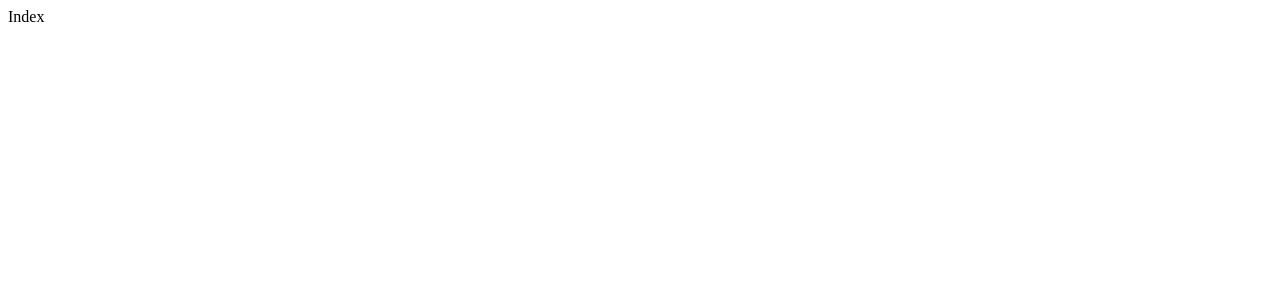
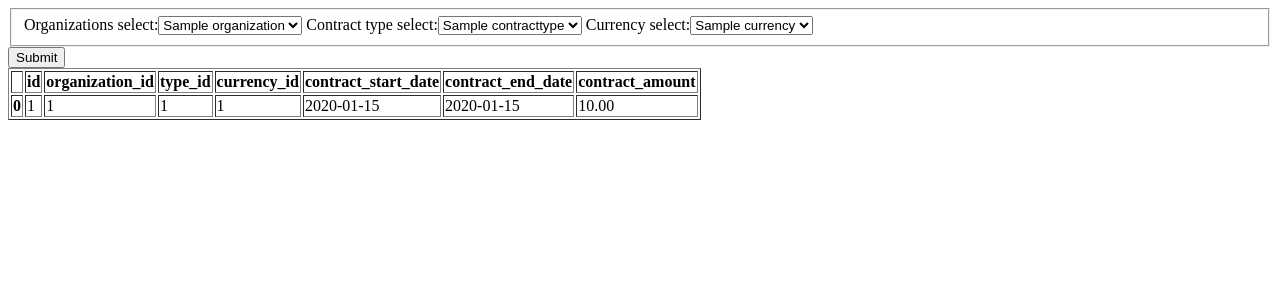
Before and after one commit to manemejeff/contracts, a Django app: page / in a window 1280 px wide. Before the commit the part shown is almost empty. Shown: the top 300 px of the page. Run offline with Django 3.2, Linux system fonts and the light colour scheme; tables that the repository leaves empty hold one stand-in row (values such as "Sample post").

Commit message:
added forms.py filters: org, contract_type, currency

```diff
--- /dev/null
+++ b/main_app/contracts/forms.py
@@ -0,0 +1,36 @@
+from django.forms import ModelForm, ChoiceField, Select
+from . import models
+
+
+class OrgFilter(ModelForm):
+    organizations_select = ChoiceField(
+        choices=[(org.id, org.organization_name) for org in models.Organization.objects.all()])
+
+    class Meta:
+        model = models.Organization
+        fields = ('organizations_select',)
+        widgets = {
+            'organizations_select': Select(attrs={'class': 'select'})
+        }
+
+class ContractTypeFilter(ModelForm):
+    contract_type_select = ChoiceField(
+        choices=[(cont_type.id, cont_type.type_name) for cont_type in models.ContractType.objects.all()])
+
+    class Meta:
+        model = models.ContractType
+        fields = ('contract_type_select',)
+        widgets = {
+            'contract_type_select': Select(attrs={'class': 'select'})
+        }
+
+class CurrencyFilter(ModelForm):
+    currency_select = ChoiceField(
+        choices=[(cur.id, cur.name) for cur in models.Currency.objects.all()])
+
+    class Meta:
+        model = models.Currency
+        fields = ('currency_select',)
+        widgets = {
+            'currency_select': Select(attrs={'class': 'select'})
+        }
--- a/main_app/contracts/templates/contracts/index.html
+++ b/main_app/contracts/templates/contracts/index.html
@@ -5,6 +5,16 @@
     <title>Title</title>
 </head>
 <body>
-Index
+    <form action="/your-name/" method="post">
+        {% csrf_token %}
+        <fieldset>
+            {{ org_filter }}
+            {{ contract_type_filter }}
+            {{ currency_filter }}
+        </fieldset>
+        <input type="submit" value="Submit">
+    </form>
+
+    {{ tbl|safe }}
 </body>
 </html>
--- a/main_app/contracts/views.py
+++ b/main_app/contracts/views.py
@@ -1,7 +1,16 @@
+import pandas as pd
 from django.shortcuts import render
-
+from .forms import OrgFilter, ContractTypeFilter, CurrencyFilter
+from .models import Contract
 
 # Create your views here.
 
 def index(request):
-    return render(request, 'contracts/index.html')
+    tbl = pd.DataFrame.from_records(Contract.objects.all().values()).to_html()
+    context = {
+        'org_filter': OrgFilter(),
+        'contract_type_filter': ContractTypeFilter(),
+        'currency_filter': CurrencyFilter(),
+        'tbl': tbl,
+    }
+    return render(request, 'contracts/index.html', context=context)
--- a/requirements.txt
+++ b/requirements.txt
@@ -7,12 +7,16 @@ distlib==0.3.1
 Django==3.2.3
 filelock==3.0.12
 idna==2.10
+numpy==1.20.3
+pandas==1.2.4
 pipenv==2020.8.13
 pycosat==0.6.3
+python-dateutil==2.8.1
 pytz==2021.1
 requests==2.24.0
 ruamel.yaml==0.16.12
 ruamel.yaml.clib==0.2.2
+six==1.16.0
 sqlparse==0.4.1
 urllib3==1.25.10
 virtualenv==20.0.31
```
